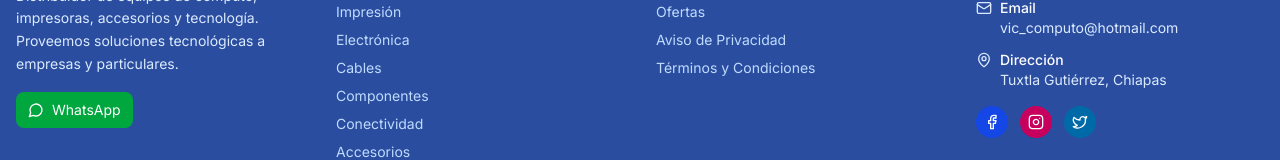
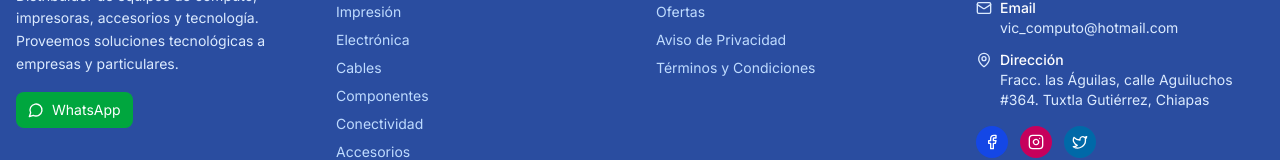
Before and after one commit to victorhernandez-art/Viccom, a Next.js app: page / in a window 1280 px wide. Shown: the part 1435-1595 px from the top of the page. Built offline with nearby package versions, Linux system fonts and the light colour scheme; no server answers; the database is empty.

Commit message:
Update store address in Footer.tsx

```diff
--- a/components/layout/Footer.tsx
+++ b/components/layout/Footer.tsx
@@ -124,7 +124,7 @@ export default function Footer() {
                 <MapPin className="w-4 h-4 mt-0.5 flex-shrink-0" />
                 <div>
                   <p className="text-white font-medium">Dirección</p>
-                  <p>Tuxtla Gutiérrez, Chiapas</p>
+                  <p>Fracc. las Águilas, calle Aguiluchos #364. Tuxtla Gutiérrez, Chiapas</p>
                 </div>
               </li>
             </ul>
```
